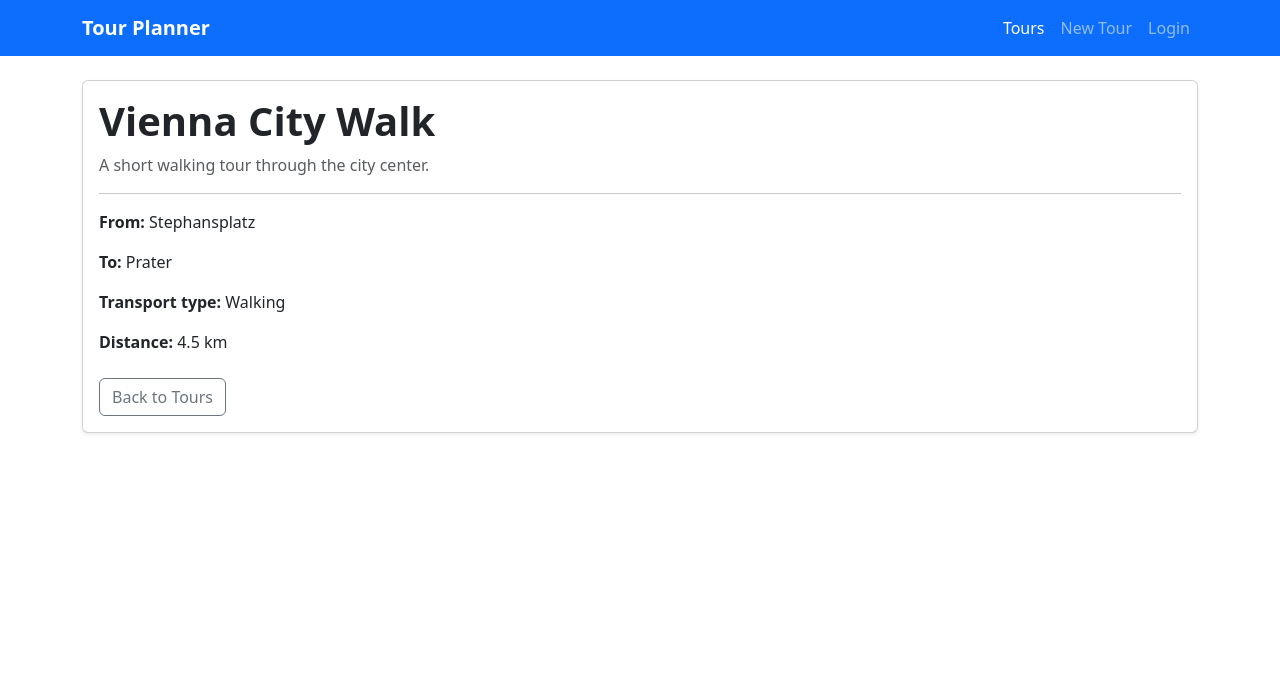
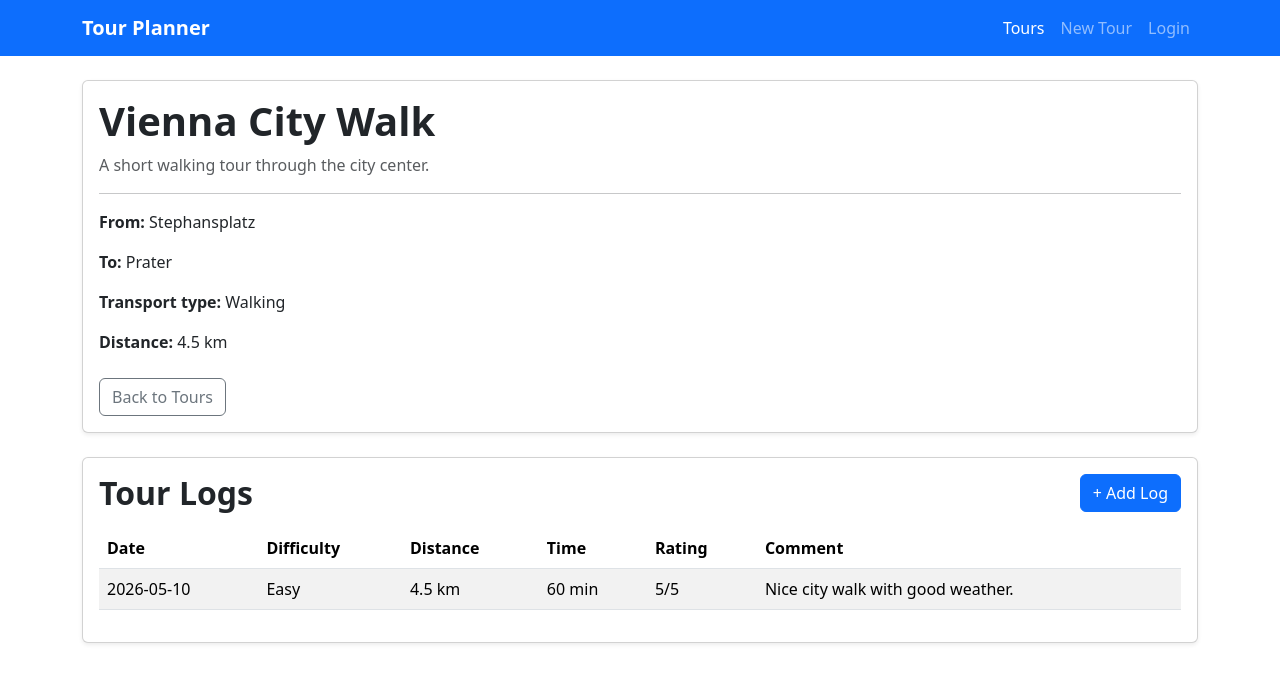
Before and after one commit to monael6/tour-planner-team06, an Angular app: page /tours/0 in a window 1280 px wide. Shown: the top 682 px of the page. Built offline with nearby package versions, Linux system fonts and the light colour scheme.

Commit message:
Add tour logs section to detail page

```diff
--- a/src/app/pages/tour-detail/tour-detail.component.html
+++ b/src/app/pages/tour-detail/tour-detail.component.html
@@ -1,5 +1,5 @@
 @if (tour) {
-    <div class="card shadow-sm">
+    <div class="card shadow-sm mb-4">
       <div class="card-body">
         <h1 class="fw-bold">{{ tour.name }}</h1>
         <p class="text-muted">{{ tour.description }}</p>
@@ -18,6 +18,52 @@
         </div>
       </div>
     </div>
+
+    <div class="card shadow-sm">
+      <div class="card-body">
+        <div class="d-flex justify-content-between align-items-center mb-3">
+          <h2 class="fw-bold mb-0">Tour Logs</h2>
+
+          <button class="btn btn-primary">
+            + Add Log
+          </button>
+        </div>
+
+        @if (logs.length > 0) {
+          <div class="table-responsive">
+            <table class="table table-striped align-middle">
+              <thead>
+                <tr>
+                  <th>Date</th>
+                  <th>Difficulty</th>
+                  <th>Distance</th>
+                  <th>Time</th>
+                  <th>Rating</th>
+                  <th>Comment</th>
+                </tr>
+              </thead>
+
+              <tbody>
+                @for (log of logs; track log.id) {
+                  <tr>
+                    <td>{{ log.date }}</td>
+                    <td>{{ log.difficulty }}</td>
+                    <td>{{ log.totalDistance }} km</td>
+                    <td>{{ log.totalTime }} min</td>
+                    <td>{{ log.rating }}/5</td>
+                    <td>{{ log.comment }}</td>
+                  </tr>
+                }
+              </tbody>
+            </table>
+          </div>
+        } @else {
+          <div class="alert alert-info">
+            No logs for this tour yet.
+          </div>
+        }
+      </div>
+    </div>
   } @else {
     <div class="alert alert-danger">
       Tour not found.
--- a/src/app/pages/tour-detail/tour-detail.component.ts
+++ b/src/app/pages/tour-detail/tour-detail.component.ts
@@ -1,6 +1,6 @@
 import { Component } from '@angular/core';
 import { ActivatedRoute, RouterLink } from '@angular/router';
-import { Tour, TourService } from '../../services/tour.service';
+import { Tour, TourLog, TourService } from '../../services/tour.service';
 
 @Component({
   selector: 'app-tour-detail',
@@ -10,6 +10,7 @@ import { Tour, TourService } from '../../services/tour.service';
 })
 export class TourDetailComponent {
   tour?: Tour;
+  logs: TourLog[] = [];
 
   constructor(
     private route: ActivatedRoute,
@@ -17,5 +18,6 @@ export class TourDetailComponent {
   ) {
     const id = Number(this.route.snapshot.paramMap.get('id'));
     this.tour = this.tourService.getTourById(id);
+    this.logs = this.tourService.getLogsForTour(id);
   }
 }
--- a/src/app/services/tour.service.ts
+++ b/src/app/services/tour.service.ts
@@ -8,6 +8,17 @@ export interface Tour {
   to: string;
   transportType: string;
   distance: number;
+}
+
+export interface TourLog {
+  id: number;
+  tourId: number;
+  date: string;
+  comment: string;
+  difficulty: string;
+  totalDistance: number;
+  totalTime: number;
+  rating: number;
 }
 
 @Injectable({
@@ -35,6 +46,28 @@ export class TourService {
     }
   ];
 
+  private tourLogs: TourLog[] = [
+    {
+      id: 0,
+      tourId: 0,
+      date: '2026-05-10',
+      comment: 'Nice city walk with good weather.',
+      difficulty: 'Easy',
+      totalDistance: 4.5,
+      totalTime: 60,
+      rating: 5
+    },
+    {
+      id: 1,
+      tourId: 1,
+      date: '2026-05-11',
+      comment: 'Long but relaxing bike tour.',
+      difficulty: 'Medium',
+      totalDistance: 15,
+      totalTime: 90,
+      rating: 4
+    }
+  ];
   getTours(): Tour[] {
     return this.tours;
   }
@@ -53,10 +86,13 @@ export class TourService {
   }
 
   updateTour(updatedTour: Tour): void {
-    const index = this.tours.findIndex(tour => tour.id === updatedTour.id);
+  const index = this.tours.findIndex(tour => tour.id === updatedTour.id);
 
-    if (index !== -1) {
-      this.tours[index] = updatedTour;
-    }
+  if (index !== -1) {
+    this.tours[index] = updatedTour;
   }
 }
+getLogsForTour(tourId: number): TourLog[] {
+  return this.tourLogs.filter(log => log.tourId === tourId);
+}
+}
```
